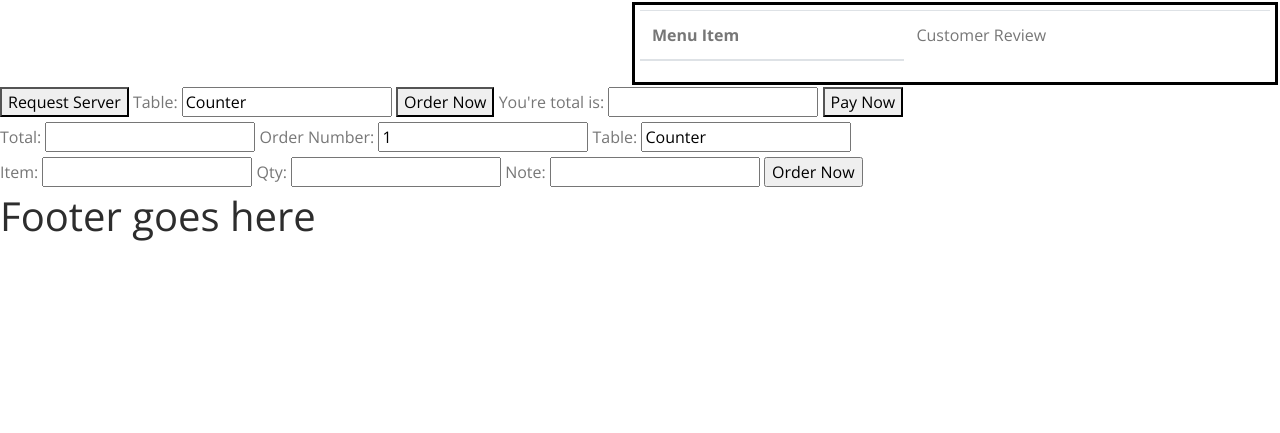
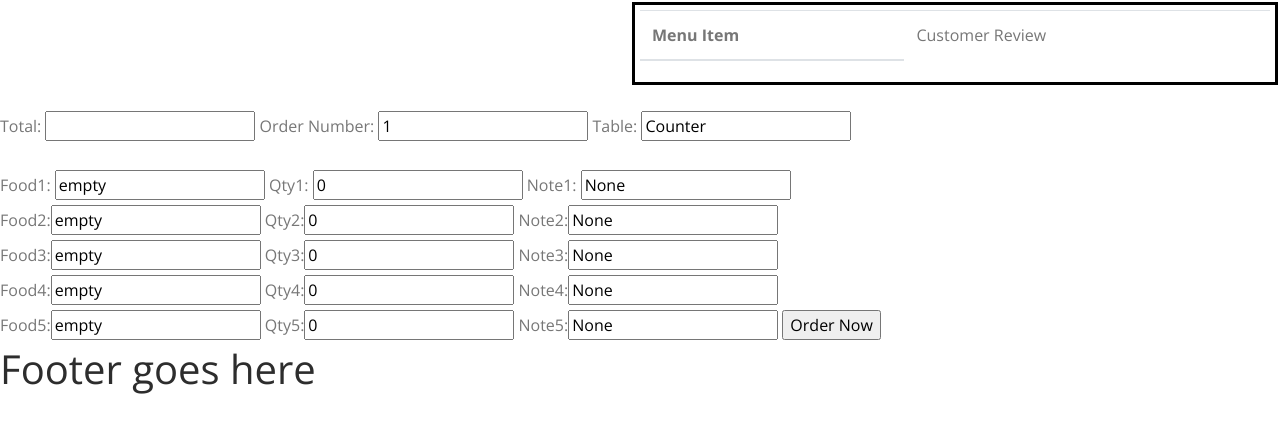
Before and after one commit to Abeham1/cs3450_groupProject, a Django app: page / in a window 1280 px wide. Shown: the part 110-543 px from the top of the page. Run offline with Django 3.2, Linux system fonts and the light colour scheme; data that the repository does not hold is empty; some libraries are stand-ins or nearby versions.

Commit message:
Menu use case complete, items can be added to an existing or new order.

```diff
--- a/Django/cs3450_group_project/workspace/virtual_waitress/forms.py
+++ b/Django/cs3450_group_project/workspace/virtual_waitress/forms.py
@@ -99,7 +99,19 @@ class OrderForm(forms.Form):
 
 class OrderItemForm(forms.Form):
     # Dynamically generate food, qty, note depending on the size of the menu
-    food = forms.CharField()
-    qty = forms.IntegerField()
-    note = forms.CharField()
+    food1 = forms.CharField()
+    qty1 = forms.IntegerField()
+    note1 = forms.CharField()
+    food2 = forms.CharField()
+    qty2 = forms.IntegerField()
+    note2 = forms.CharField()
+    food3 = forms.CharField()
+    qty3 = forms.IntegerField()
+    note3 = forms.CharField()
+    food4 = forms.CharField()
+    qty4 = forms.IntegerField()
+    note4 = forms.CharField()
+    food5 = forms.CharField()
+    qty5 = forms.IntegerField()
+    note5 = forms.CharField()
     prefix = 'orderItem'
--- a/Django/cs3450_group_project/workspace/virtual_waitress/templates/virtual_waitress/menu.html
+++ b/Django/cs3450_group_project/workspace/virtual_waitress/templates/virtual_waitress/menu.html
@@ -46,6 +46,7 @@
         addMikesMenu();
         addMikesReviews();
         addOrderNumber();
+        //addListenerQty();
     }
 </script> {% endblock register-on-load-scripts %} {% block head-script %}
 <script>
@@ -79,7 +80,19 @@
 
     function addOrderNumber() {
         document.getElementById("id_order-orderNumber").value = nextOrder;
+        for (var i = 0; i < sizeMenu; i++) {
+            var temp = i + 1;
+            document.getElementById("id_orderItem-food" + temp).value = menu[i].menuItem;
+        }
     }
+
+    // This function does not work but can be completed to add functionality to the form
+    //function addListenerQty() {
+    //    for (var i = 0; i < sizeMenu; i++) {
+    //        var temp = i + 1;
+    //        document.getElementById("id_orderItem-qty" + temp).addEventListener("input", addSubotal);
+    //    }
+    //}
 
     //modify class and id names to get yeti to format reviews here
     function addMikesReviews() {
@@ -143,11 +156,11 @@
 
     function addSubotal() {
         var total = 0;
-        for (var i = 0; i < itemArray.length; i++) {
+        for (var i = 0, j = 1; i < itemArray.length; i++, j++) {
             document.getElementById("subtotal" + i).value = document.getElementById("quantity" + i).value * itemArray[i];
             total = total + document.getElementById("quantity" + i).value * itemArray[i];
+            document.getElementById("id_orderItem-qty" + j).value = document.getElementById("quantity" + i).value;
         }
-        document.getElementById("OrderPriceID").value = total;
         document.getElementById("id_order-total").value = total;
     }
 
@@ -178,18 +191,9 @@
         </table>
     </div>
 </div>
-<div class=flexBox>
-    <div class=buttons id="menu_bottom">
-        <button id="Request Server" type="button">Request Server</button>
-        Table:
-        <input type="text" name="table" value="Counter">
-        <button id="Order Now" type="button">Order Now</button>
-        <label>You're total is:</label>
-        <input id=OrderPriceID readOnly></input>
-        <button type="button">Pay Now</button>
-    </div>
-</div>
+
 <div>
+    <br />
     <form action="" method="post">
         {% csrf_token %}
         <tr>
@@ -205,7 +209,7 @@
                 <label for="id_order-orderNumber">Order Number:</label>
             </th>
             <td>
-                <input type="number" name="order-orderNumber" required id="id_order-orderNumber"/>
+                <input type="number" name="order-orderNumber" required id="id_order-orderNumber" />
             </td>
         </tr>
         <tr>
@@ -213,35 +217,46 @@
                 <label for="id_order-table">Table:</label>
             </th>
             <td>
-                <input type="text" name="order-table" required id="id_order-table"  value="Counter"/>
+                <input type="text" name="order-table" required id="id_order-table" value="Counter" />
             </td>
         </tr>
-        <br>
+        <br /><br />
         <tr>
             <th>
-                <label for="id_orderItem-food">Item:</label>
+                <label for="id_orderItem-food1">Food1:</label>
             </th>
             <td>
-                <input type="text" name="orderItem-food" id="id_orderItem-food" value=""/>
+                <input type="text" name="orderItem-food1" id="id_orderItem-food1" value="empty" />
             </td>
         </tr>
         <tr>
             <th>
-                <label for="id_orderItem-qty">Qty:</label>
+                <label for="id_orderItem-qty1">Qty1:</label>
             </th>
             <td>
-                <input type="number" name="orderItem-qty" required id="id_orderItem-qty" />
+                <input type="number" name="orderItem-qty1" required id="id_orderItem-qty1" value=0 />
             </td>
         </tr>
         <tr>
             <th>
-                <label for="id_orderItem-note">Note:</label>
+                <label for="id_orderItem-note1">Note1:</label>
             </th>
             <td>
-                <input type="text" name="orderItem-note" required id="id_orderItem-note" />
+                <input type="text" name="orderItem-note1" required id="id_orderItem-note1" value="None" />
             </td>
-        </tr>
-
+        </tr><br />
+        <tr><th><label for="id_orderItem-food2">Food2:</label></th><td><input type="text" name="orderItem-food2" required id="id_orderItem-food2" value="empty" /></td></tr>
+        <tr><th><label for="id_orderItem-qty2">Qty2:</label></th><td><input type="number" name="orderItem-qty2" required id="id_orderItem-qty2" value=0 /></td></tr>
+        <tr><th><label for="id_orderItem-note2">Note2:</label></th><td><input type="text" name="orderItem-note2" id="id_orderItem-note2" value="None" /></td></tr><br />
+        <tr><th><label for="id_orderItem-food3">Food3:</label></th><td><input type="text" name="orderItem-food3" required id="id_orderItem-food3" value="empty" /></td></tr>
+        <tr><th><label for="id_orderItem-qty3">Qty3:</label></th><td><input type="number" name="orderItem-qty3" required id="id_orderItem-qty3" value=0 /></td></tr>
+        <tr><th><label for="id_orderItem-note3">Note3:</label></th><td><input type="text" name="orderItem-note3" id="id_orderItem-note3" value="None" /></td></tr><br />
+        <tr><th><label for="id_orderItem-food4">Food4:</label></th><td><input type="text" name="orderItem-food4" required id="id_orderItem-food4" value="empty" /></td></tr>
+        <tr><th><label for="id_orderItem-qty4">Qty4:</label></th><td><input type="number" name="orderItem-qty4" required id="id_orderItem-qty4" value=0 /></td></tr>
+        <tr><th><label for="id_orderItem-note4">Note4:</label></th><td><input type="text" name="orderItem-note4" id="id_orderItem-note4" value="None" /></td></tr><br />
+        <tr><th><label for="id_orderItem-food5">Food5:</label></th><td><input type="text" name="orderItem-food5" required id="id_orderItem-food5" value="empty" /></td></tr>
+        <tr><th><label for="id_orderItem-qty5">Qty5:</label></th><td><input type="number" name="orderItem-qty5" required id="id_orderItem-qty5" value=0 /></td></tr>
+        <tr><th><label for="id_orderItem-note5">Note5:</label></th><td><input type="text" name="orderItem-note5" id="id_orderItem-note5" value="None" /></td></tr>
         <input name="placeTestOrder" type="submit" value="Order Now"></input>
     </form>
 </div>
--- a/Django/cs3450_group_project/workspace/virtual_waitress/views.py
+++ b/Django/cs3450_group_project/workspace/virtual_waitress/views.py
@@ -151,16 +151,16 @@ def menu(request):
     orderItemForm = OrderItemForm()
 
     #print(orderForm)
-    #print(orderItemForm)
+    print(orderItemForm)
     #print(orderItemForm.is_valid())
     if 'placeTestOrder' in request.POST:
         orderForm = OrderForm(request.POST, prefix='order')
         orderItemForm = OrderItemForm(request.POST, prefix='orderItem')
 
         #print(orderForm)
-        print(orderItemForm)
-        print(orderItemForm.is_valid())
-        print(orderItemForm.is_valid())
+        #print(orderItemForm)
+        #print(orderItemForm.is_valid())
+        #print(orderItemForm.is_valid())
 
         if orderForm.is_valid() and Order.objects.filter(orderNumber=orderForm.cleaned_data['orderNumber']).exists() == False:
             num = Order()
@@ -172,19 +172,61 @@ def menu(request):
             num.table = orderForm.cleaned_data['table']
 
             num.save()
-        else:
+        elif orderForm.is_valid():
             num = Order.objects.get(orderNumber=orderForm.cleaned_data['orderNumber'])
+            num.total += orderForm.cleaned_data['total']
+            num.save()
 
-        if orderItemForm.is_valid() and (orderItemForm.cleaned_data['qty'] != 0) and (orderItemForm.cleaned_data['food'] != 'empty'):
-            Item = orderItemForm.cleaned_data['food']
+        if orderItemForm.is_valid() and (orderItemForm.cleaned_data['qty1'] != 0) and (orderItemForm.cleaned_data['food1'] != 'empty'):
+            Item = orderItemForm.cleaned_data['food1']
+            num1 = Entry(
+                order = num,
+                food = Menu.objects.get(menuItem=Item),
+                qty = orderItemForm.cleaned_data['qty1'],
+                note = orderItemForm.cleaned_data['note1']
+            )
+            num1.save()
+
+        if orderItemForm.is_valid() and (orderItemForm.cleaned_data['qty2'] != 0) and (orderItemForm.cleaned_data['food2'] != 'empty'):
+            Item = orderItemForm.cleaned_data['food2']
             num2 = Entry(
                 order = num,
                 food = Menu.objects.get(menuItem=Item),
-                qty = orderItemForm.cleaned_data['qty'],
-                note = orderItemForm.cleaned_data['note']
+                qty = orderItemForm.cleaned_data['qty2'],
+                note = orderItemForm.cleaned_data['note2']
+            )
+            num2.save()
+
+        if orderItemForm.is_valid() and (orderItemForm.cleaned_data['qty3'] != 0) and (orderItemForm.cleaned_data['food3'] != 'empty'):
+            Item = orderItemForm.cleaned_data['food3']
+            num3 = Entry(
+                order = num,
+                food = Menu.objects.get(menuItem=Item),
+                qty = orderItemForm.cleaned_data['qty3'],
+                note = orderItemForm.cleaned_data['note3']
+            )
+            num3.save()
+
+        if orderItemForm.is_valid() and (orderItemForm.cleaned_data['qty4'] != 0) and (orderItemForm.cleaned_data['food4'] != 'empty'):
+            Item = orderItemForm.cleaned_data['food4']
+            num4 = Entry(
+                order = num,
+                food = Menu.objects.get(menuItem=Item),
+                qty = orderItemForm.cleaned_data['qty4'],
+                note = orderItemForm.cleaned_data['note4']
+            )
+            num4.save()
+
+        if orderItemForm.is_valid() and (orderItemForm.cleaned_data['qty5'] != 0) and (orderItemForm.cleaned_data['food5'] != 'empty'):
+            Item = orderItemForm.cleaned_data['food5']
+            num5 = Entry(
+                order = num,
+                food = Menu.objects.get(menuItem=Item),
+                qty = orderItemForm.cleaned_data['qty5'],
+                note = orderItemForm.cleaned_data['note5']
             )
 
-            num2.save()
+            num5.save()
 
 
 
```
